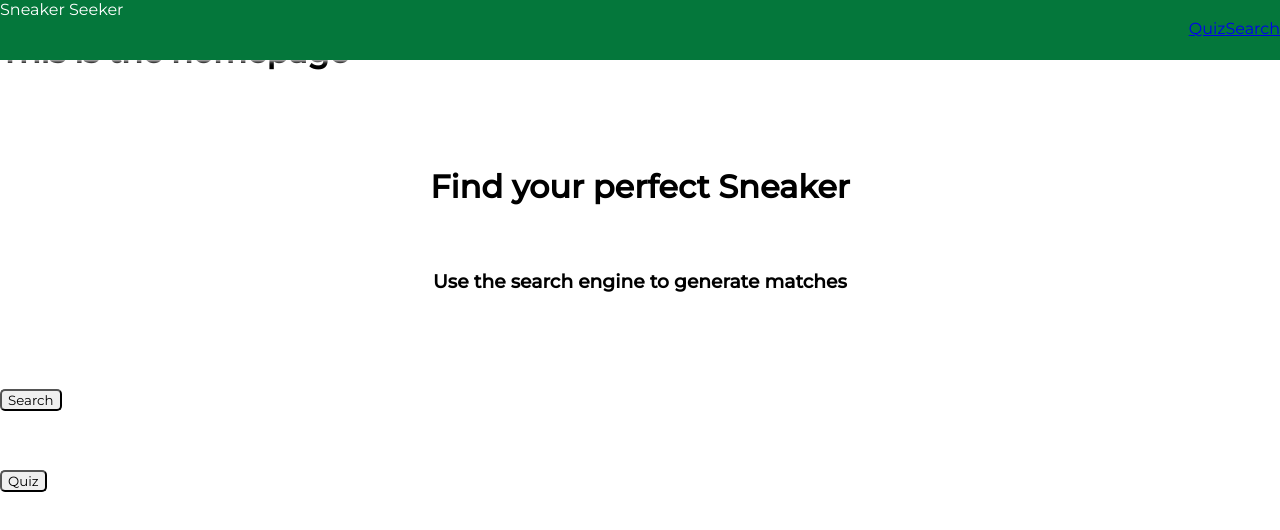
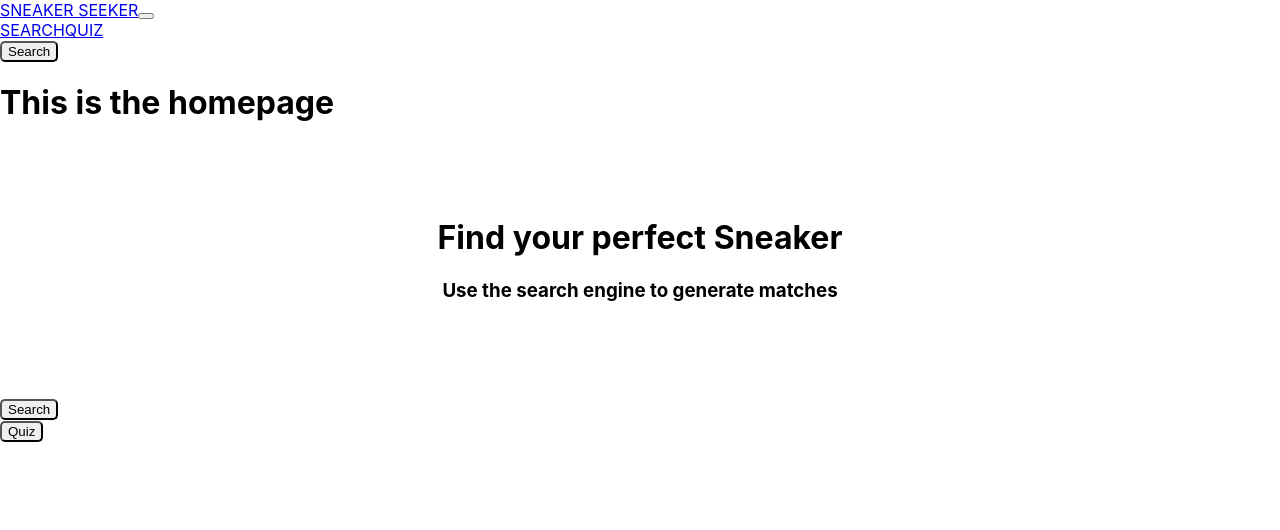
Before and after one commit to InfobyAdrienne/Sneaker-Seeker-Demo, a React (Create React App) app in the folder client/: page / in a window 1280 px wide. Shown: the top 530 px of the page. Built offline with nearby package versions, Linux system fonts and the light colour scheme.

Commit message:
new bootstrap changes

```diff
--- a/client/src/App.css
+++ b/client/src/App.css
@@ -28,20 +28,20 @@
     <nav style="box-shadow: 1px 1px 4px rgb(0 0 0 / 10%)"> */
     @import url("https://fonts.googleapis.com/css2?family=Montserrat:ital,wght@0,100;0,400;0,500;1,200;1,400&display=swap");
 
-    * {
-      /* margin: 0;
-      padding: 0; */
+    /* * {
+      margin: 0;
+      padding: 0;
       font-family: "Montserrat", sans-serif;
       --green: #04773b;
       --gray: #808080;
       margin-bottom: 2em;
-    }
+    } */
 
 
-body {
+/* body {
   height: 100vh;
-}
-
+} */
+/*
 nav {
   height: 60px;
   position: fixed;
@@ -51,15 +51,15 @@ nav {
   box-shadow: 1px 1px 4px;
   background-color: var(--green);
   color: white;
-}
-
+} */
+/*
 ul, li {
   list-style-type: none;
   text-decoration: none;
   margin: 0px;
   padding: 10;
   float: right;
-}
+} */
 
 .page-container {
   margin: 6em;
--- a/client/src/App.js
+++ b/client/src/App.js
@@ -4,6 +4,7 @@ import { BrowserRouter, Route, Routes, Link } from 'react-router-dom';
 import Search from './components/Search';
 import Results from './components/Results';
 import Home from './components/Home';
+import { Form , Button , Navbar , Nav , Container } from 'react-bootstrap';
 // import DataFetching from './components/DataFetching';
 
 import './App.css';
@@ -15,7 +16,26 @@ export default function App() {
 
   <body>
     <div>
-    <nav>
+    <Navbar fixed="top" />
+    <Navbar bg="light" expand="lg">
+  <Container fluid>
+    <Navbar.Brand href="#">SNEAKER SEEKER</Navbar.Brand>
+    <Navbar.Toggle aria-controls="navbarScroll" />
+    <Navbar.Collapse id="navbarScroll">
+      <Nav
+        className="me-auto my-2 my-lg-0"
+        style={{ maxHeight: '100px' }}
+        navbarScroll
+      >
+        <Nav.Link href="/search">SEARCH</Nav.Link>
+        <Nav.Link href="/quiz">QUIZ</Nav.Link>
+      </Nav>
+        <Button variant="outline-success">Search</Button>
+    </Navbar.Collapse>
+  </Container>
+</Navbar>
+
+    {/* <nav>
       <div class="container-fluid">
         <a class="navbar-brand">Sneaker Seeker</a>
         <div>
@@ -26,7 +46,7 @@ export default function App() {
         </div>
       </div>
 
-    </nav>
+    </nav> */}
   </div>
     {/* <Routes>
     <Route path="/" exact component={Home} />
```
